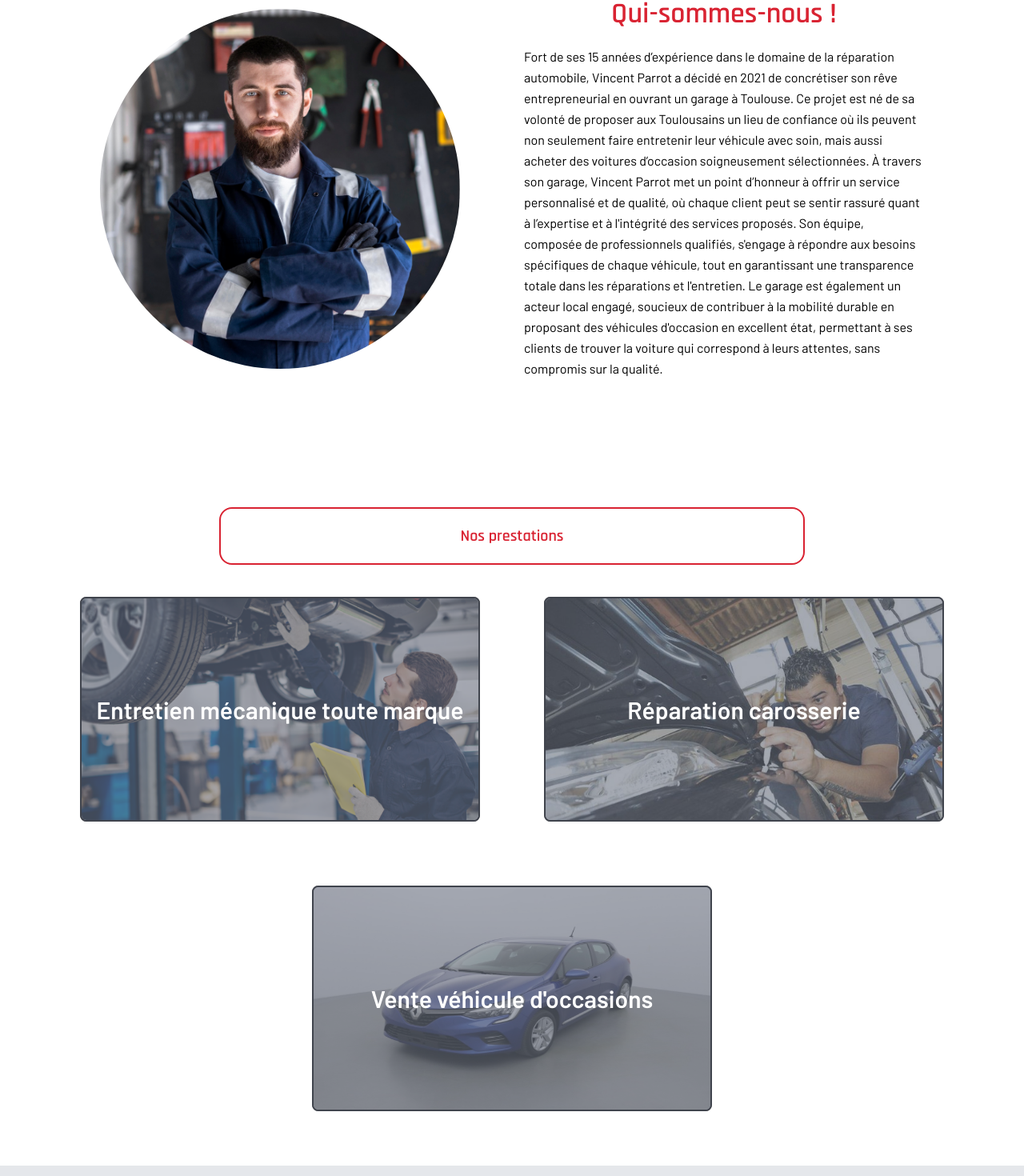
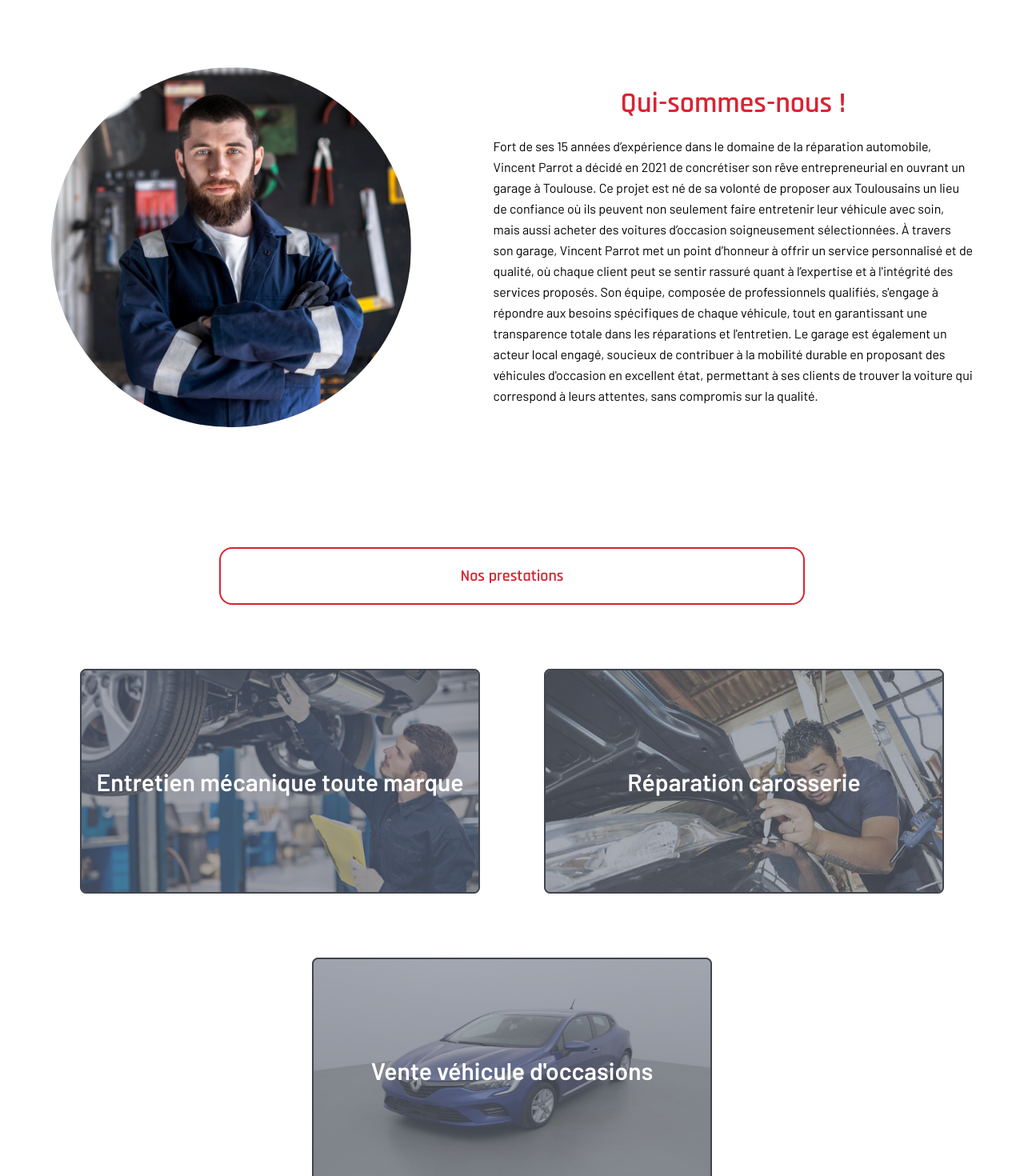
Before and after one commit to kyoshiroDev/Garage-V-Parrot-NextJS, a Next.js app: page / in a window 1280 px wide. Shown: the part 194-1664 px from the top of the page at 80% size. Built offline with nearby package versions, Linux system fonts and the light colour scheme.

Commit message:
sauvegarde avant update nextjs15

```diff
--- /dev/null
+++ b/app/components/Avis-client/Page.tsx
@@ -0,0 +1,29 @@
+"use client"
+
+import {useState} from "react";
+
+interface AvisClient {
+  name: string,
+  note: number,
+  content: string,
+}
+
+export default function AvisClient() {
+  //States
+  const [avisClient, setAvisClient] = useState<AvisClient[]>([
+    {
+    name: "Jhon Doe",
+    note: 5,
+    content: "test"
+    },
+    {
+      name: "Jhon Doe",
+      note: 5,
+      content: "test"
+    }]);
+  return (
+    <div className={'max-w-[600px]'}>
+
+    </div>
+  )
+}
--- /dev/null
+++ b/app/framer-motion/MotionDiv.tsx
@@ -0,0 +1,7 @@
+'use client'
+
+import { motion } from 'framer-motion';
+
+export const MotionDiv = motion.div;
+
+export default function MotionDiv(MotionDiv) {}
--- a/app/globals.css
+++ b/app/globals.css
@@ -3,7 +3,7 @@
 @tailwind utilities;
 
 h2 {
-    @apply text-garage-red text-xl font-semibold text-center mt-40 border-2 border-garage-red max-w-fit py-5 px-20 lg:px-[300px] m-auto rounded-2xl;
+    @apply text-garage-red text-xl font-semibold text-center border-2 border-garage-red max-w-fit py-5 px-20 lg:px-[300px] mx-auto rounded-2xl;
 }
 
 button {
--- a/app/page.tsx
+++ b/app/page.tsx
@@ -1,7 +1,9 @@
-import { radjhani } from "./fonts/fonts.js";
-import type { Metadata } from "next";
+import {radjhani} from "./fonts/fonts.js";
+import type {Metadata} from "next";
 import Image from "next/image.js";
 import NosPresations from "./components/Nos-prestations/Page.tsx";
+import AvisClient from "@/app/components/Avis-client/Page.tsx";
+import {motion} from "motion/react"
 
 // Metadata
 export const metadata: Metadata = {
@@ -15,9 +17,10 @@ export default function Home() {
   return (
     <>
       {/* Qui sommes-nous */}
-			<section className='max-w-full'>
+      <section className='max-w-full md:my-[150px]'>
         {/* Image */}
-				<div className='flex flex-col lg:flex-row justify-center items-center m-auto gap-20 mt-16'>
+        <div
+          className='flex flex-col lg:flex-row justify-around items-center gap-20 lg:gap-0 m-auto mt-16 max-w-[1600px]'>
           <Image
             src={"/Home/qui-somme-nous.png"}
             alt={"mécanicien avec les bras croiser"}
@@ -31,7 +34,7 @@ export default function Home() {
               className={`text-center mb-5 font-semibold text-4xl text-garage-red ${radjhani.className}`}>
               Qui-sommes-nous !
             </h1>
-						<p className={`max-w-[500px] leading-relaxed`}>
+            <p className={`max-w-[600px] leading-relaxed`}>
               Fort de ses 15 années d’expérience dans le domaine de la
               réparation automobile, Vincent Parrot a décidé en 2021 de
               concrétiser son rêve entrepreneurial en ouvrant un garage à
@@ -58,14 +61,15 @@ export default function Home() {
       {/* Nos prestations */}
       <section>
         <h2
-					className={` ${radjhani.className}`}>
+          className={`mx-auto my-20 ${radjhani.className}`}>
           Nos prestations
         </h2>
-				<NosPresations />
+        <motion.div><NosPresations/></motion.div>
       </section>
 
       {/* Avis client */}
       <section>
+        <AvisClient/>
       </section>
     </>
   );
--- a/package.json
+++ b/package.json
@@ -15,6 +15,7 @@
     "clsx": "^2.1.1",
     "embla-carousel-react": "^8.3.1",
     "lucide-react": "^0.456.0",
+    "motion": "^11.11.17",
     "next": "14.2.17",
     "react": "^18",
     "react-dom": "^18",
```
Also changed, not shown: 1 other file (tests, documents, lock files or other folders). Lines whose indentation alone changed are shown as unchanged.
